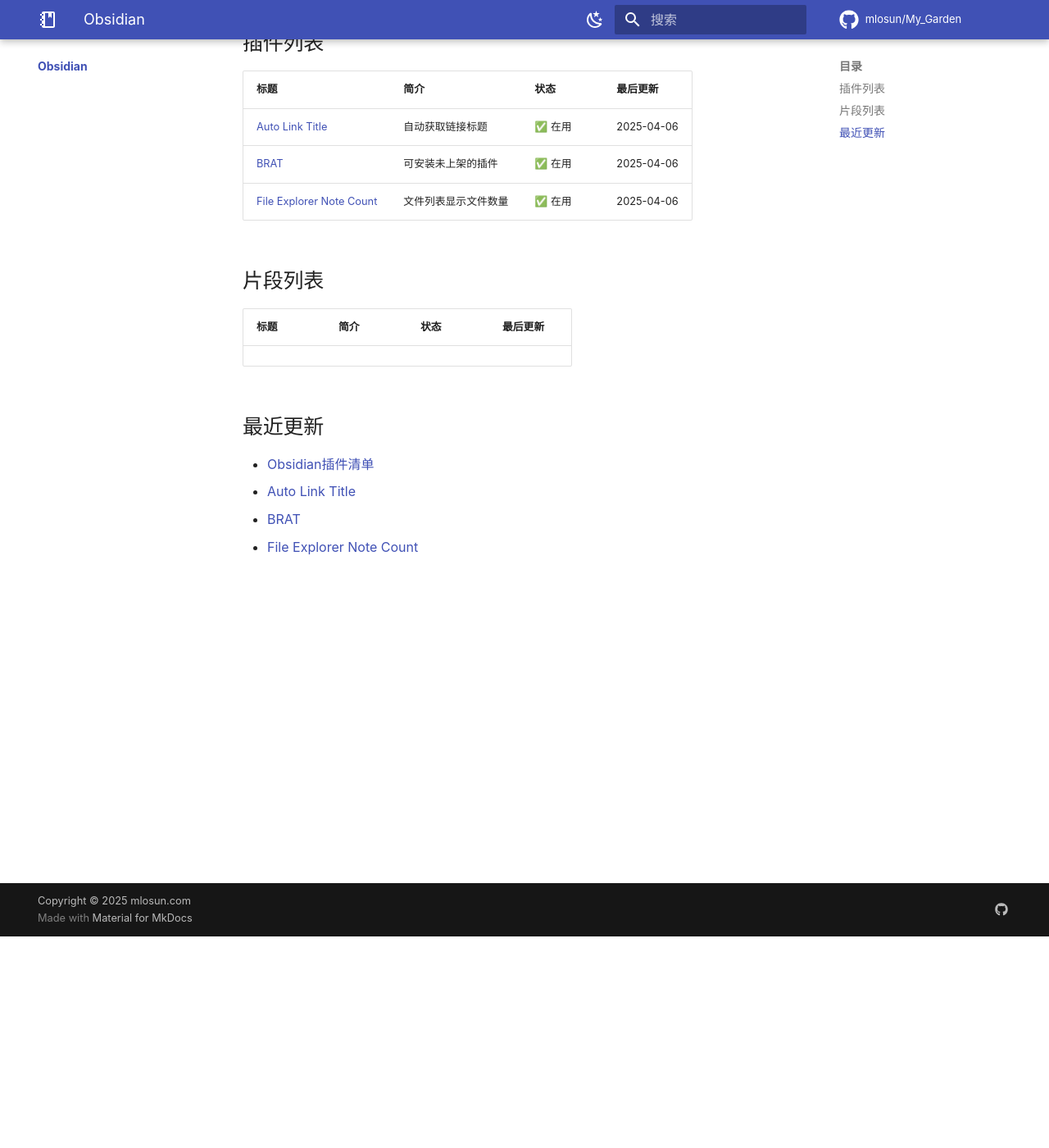
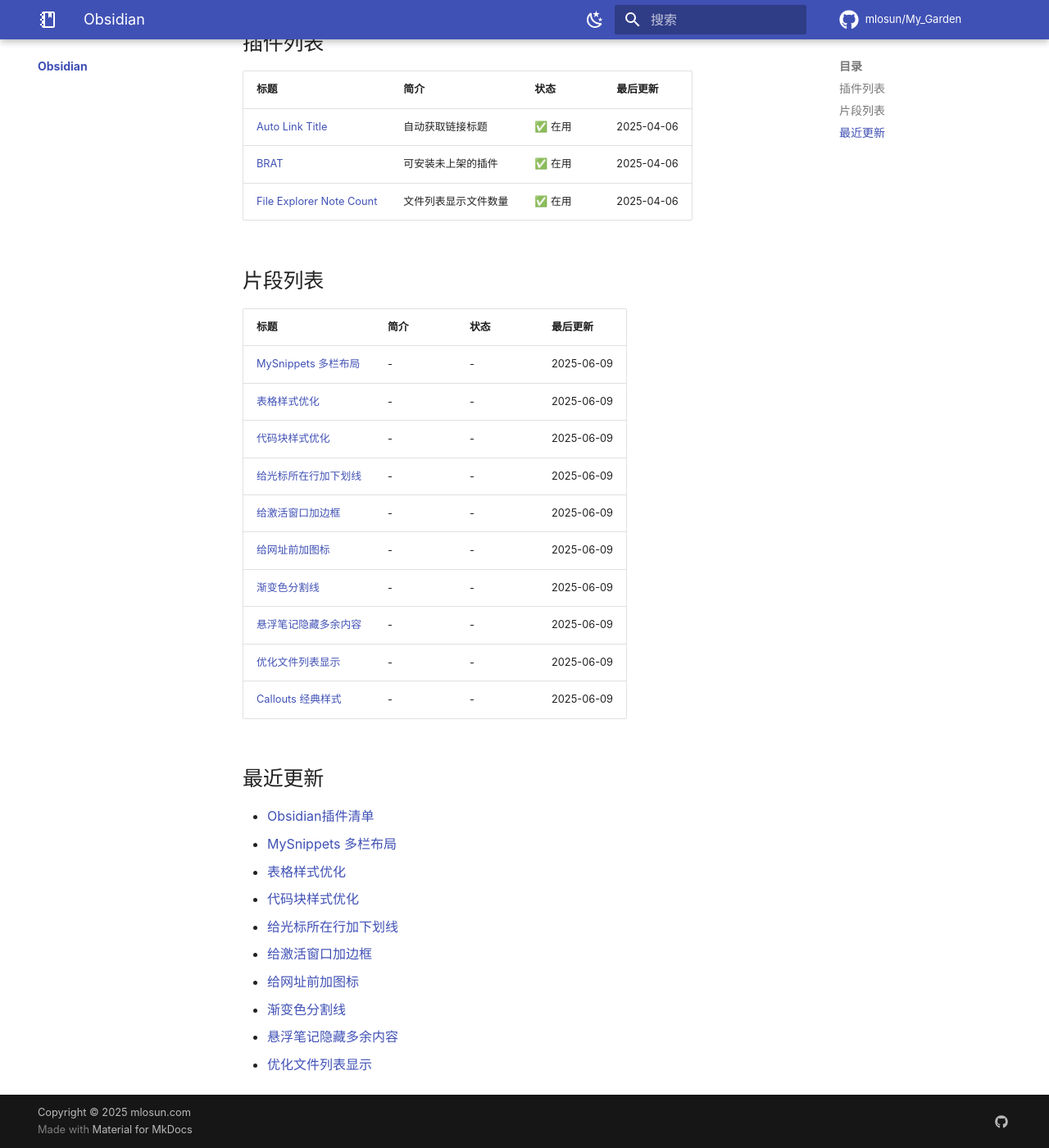
Before and after one commit to mlosun/My_Garden, an MkDocs documentation site: the page built from docs/obsidian/index.md, in a window 1280 px wide and 1400 px high, scrolled down 258 px. Shown: the whole window at 82% size. Built offline with MkDocs 1.6.1 and Material for MkDocs 9.7.7, drawn with Linux system fonts in a browser that asks for light colours; comment, search, counter and statistics services are not loaded.

Commit message:
PUSH NOTE : index.md

```diff
--- a/docs/obsidian/index.md
+++ b/docs/obsidian/index.md
@@ -18,13 +18,29 @@
 
 ## 片段列表
 
-| 标题 | 简介 | 状态 | 最后更新 |
-| -- | -- | -- | ---- |
+| 标题                                                              | 简介 | 状态 | 最后更新       |
+| --------------------------------------------------------------- | -- | -- | ---------- |
+| [MySnippets 多栏布局](./snippets/MySnippets%20%E5%A4%9A%E6%A0%8F%E5%B8%83%E5%B1%80.md) | \- | \- | 2025-06-09 |
+| [表格样式优化](./snippets/%E8%A1%A8%E6%A0%BC%E6%A0%B7%E5%BC%8F%E4%BC%98%E5%8C%96.md)                   | \- | \- | 2025-06-09 |
+| [代码块样式优化](./snippets/%E4%BB%A3%E7%A0%81%E5%9D%97%E6%A0%B7%E5%BC%8F%E4%BC%98%E5%8C%96.md)                 | \- | \- | 2025-06-09 |
+| [给光标所在行加下划线](./snippets/%E7%BB%99%E5%85%89%E6%A0%87%E6%89%80%E5%9C%A8%E8%A1%8C%E5%8A%A0%E4%B8%8B%E5%88%92%E7%BA%BF.md)           | \- | \- | 2025-06-09 |
+| [给激活窗口加边框](./snippets/%E7%BB%99%E6%BF%80%E6%B4%BB%E7%AA%97%E5%8F%A3%E5%8A%A0%E8%BE%B9%E6%A1%86.md)               | \- | \- | 2025-06-09 |
+| [给网址前加图标](./snippets/%E7%BB%99%E7%BD%91%E5%9D%80%E5%89%8D%E5%8A%A0%E5%9B%BE%E6%A0%87.md)                 | \- | \- | 2025-06-09 |
+| [渐变色分割线](./snippets/%E6%B8%90%E5%8F%98%E8%89%B2%E5%88%86%E5%89%B2%E7%BA%BF.md)                   | \- | \- | 2025-06-09 |
+| [悬浮笔记隐藏多余内容](./snippets/%E6%82%AC%E6%B5%AE%E7%AC%94%E8%AE%B0%E9%9A%90%E8%97%8F%E5%A4%9A%E4%BD%99%E5%86%85%E5%AE%B9.md)           | \- | \- | 2025-06-09 |
+| [优化文件列表显示](./snippets/%E4%BC%98%E5%8C%96%E6%96%87%E4%BB%B6%E5%88%97%E8%A1%A8%E6%98%BE%E7%A4%BA.md)               | \- | \- | 2025-06-09 |
+| [Callouts 经典样式](./snippets/Callouts%20%E7%BB%8F%E5%85%B8%E6%A0%B7%E5%BC%8F.md)     | \- | \- | 2025-06-09 |
 
 
 ## 最近更新
 
 - [Obsidian插件清单](./Obsidian%E6%8F%92%E4%BB%B6%E6%B8%85%E5%8D%95.md)
-- [Auto Link Title](./plugins/Auto%20Link%20Title.md)
-- [BRAT](./plugins/BRAT.md)
-- [File Explorer Note Count](./plugins/File%20Explorer%20Note%20Count.md)
+- [MySnippets 多栏布局](./snippets/MySnippets%20%E5%A4%9A%E6%A0%8F%E5%B8%83%E5%B1%80.md)
+- [表格样式优化](./snippets/%E8%A1%A8%E6%A0%BC%E6%A0%B7%E5%BC%8F%E4%BC%98%E5%8C%96.md)
+- [代码块样式优化](./snippets/%E4%BB%A3%E7%A0%81%E5%9D%97%E6%A0%B7%E5%BC%8F%E4%BC%98%E5%8C%96.md)
+- [给光标所在行加下划线](./snippets/%E7%BB%99%E5%85%89%E6%A0%87%E6%89%80%E5%9C%A8%E8%A1%8C%E5%8A%A0%E4%B8%8B%E5%88%92%E7%BA%BF.md)
+- [给激活窗口加边框](./snippets/%E7%BB%99%E6%BF%80%E6%B4%BB%E7%AA%97%E5%8F%A3%E5%8A%A0%E8%BE%B9%E6%A1%86.md)
+- [给网址前加图标](./snippets/%E7%BB%99%E7%BD%91%E5%9D%80%E5%89%8D%E5%8A%A0%E5%9B%BE%E6%A0%87.md)
+- [渐变色分割线](./snippets/%E6%B8%90%E5%8F%98%E8%89%B2%E5%88%86%E5%89%B2%E7%BA%BF.md)
+- [悬浮笔记隐藏多余内容](./snippets/%E6%82%AC%E6%B5%AE%E7%AC%94%E8%AE%B0%E9%9A%90%E8%97%8F%E5%A4%9A%E4%BD%99%E5%86%85%E5%AE%B9.md)
+- [优化文件列表显示](./snippets/%E4%BC%98%E5%8C%96%E6%96%87%E4%BB%B6%E5%88%97%E8%A1%A8%E6%98%BE%E7%A4%BA.md)
```
